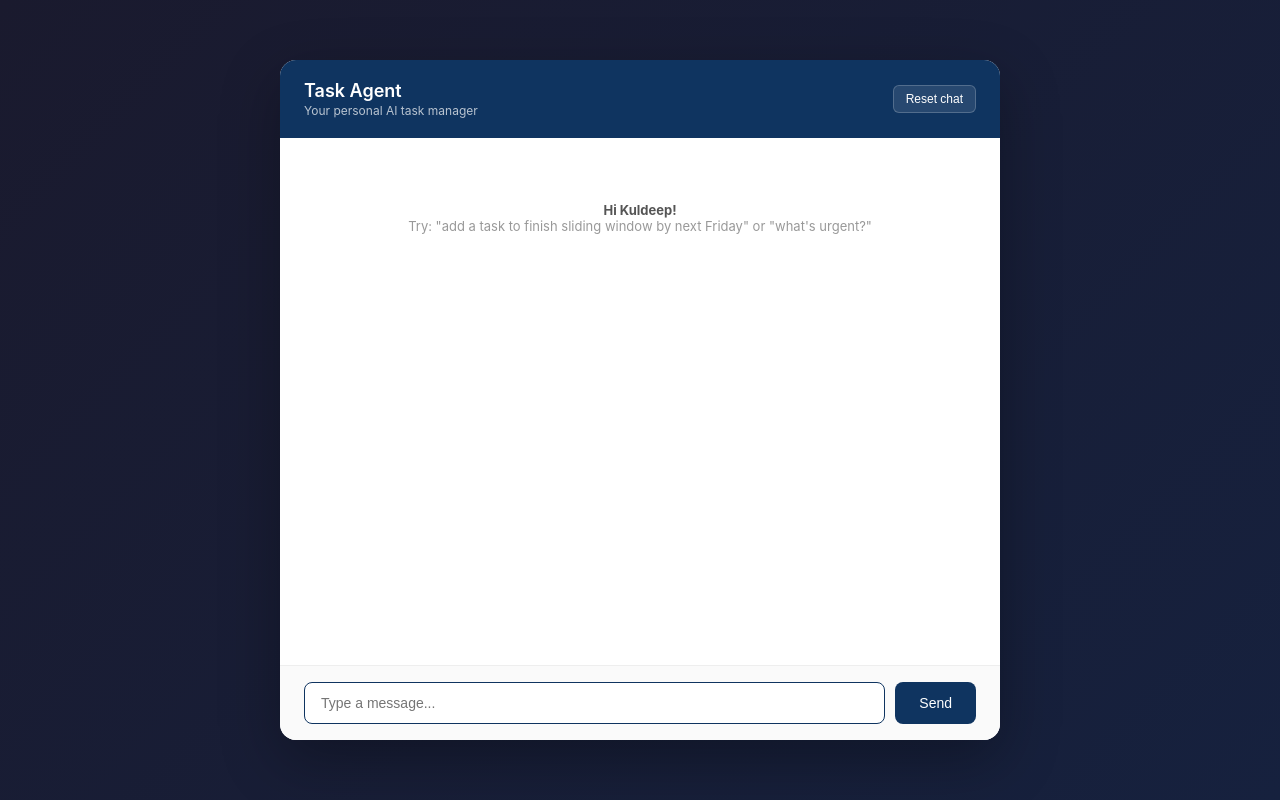
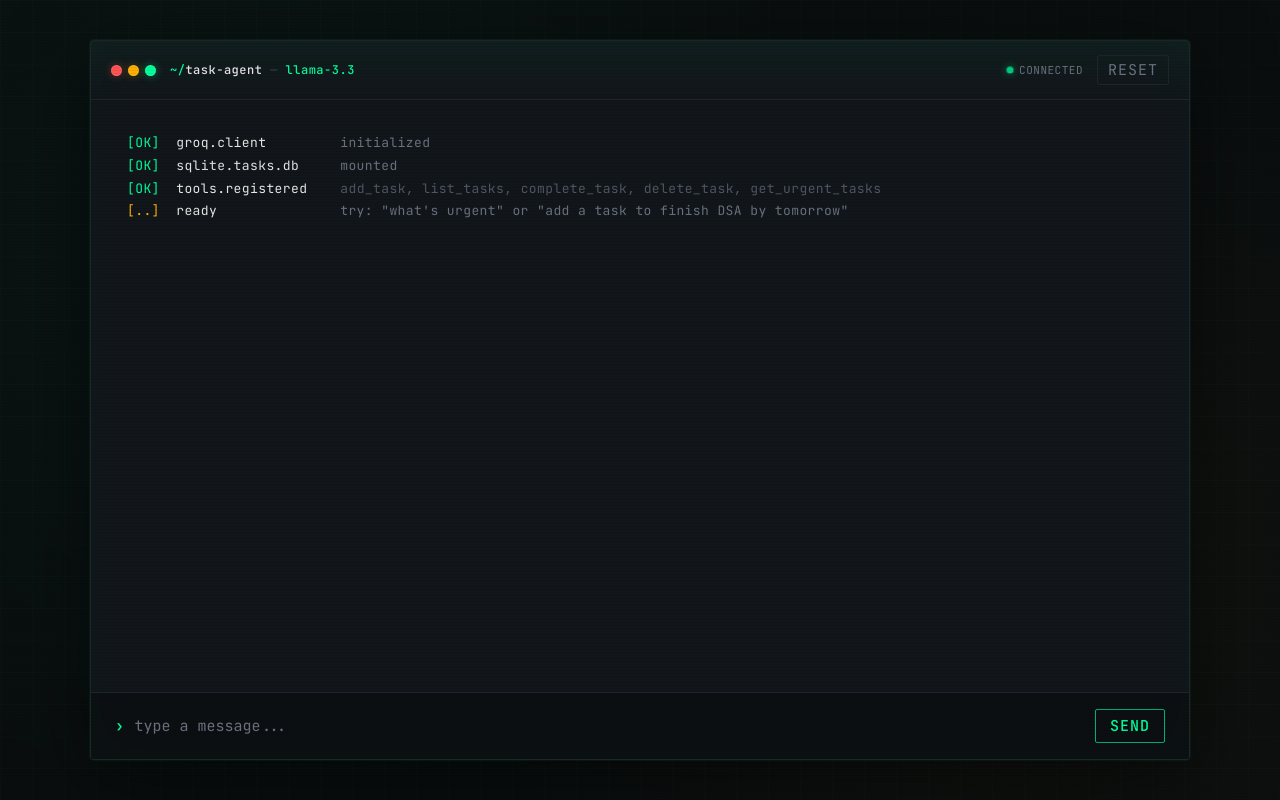
Before and after one commit to tkuldeep184/task-agent, a Flask app: page / in a window 1280 px wide. Run offline with Flask 3, Linux system fonts and the light colour scheme.

Commit message:
Redesign UI: terminal aesthetic with monospace and scanlines

```diff
--- a/templates/index.html
+++ b/templates/index.html
@@ -4,214 +4,304 @@
 <meta charset="UTF-8">
 <meta name="viewport" content="width=device-width, initial-scale=1.0">
 <title>Task Agent</title>
+<link rel="preconnect" href="https://fonts.googleapis.com">
+<link rel="preconnect" href="https://fonts.gstatic.com" crossorigin>
+<link href="https://fonts.googleapis.com/css2?family=JetBrains+Mono:wght@300;400;500;700&display=swap" rel="stylesheet">
 <style>
-        * {
-            margin: 0;
-            padding: 0;
-            box-sizing: border-box;
+* { margin: 0; padding: 0; box-sizing: border-box; }
+
+:root {
+  --bg: #0a0e0f;
+  --panel: #11161a;
+  --green: #00ff9c;
+  --green-dim: #00b378;
+  --amber: #ffaf00;
+  --red: #ff5252;
+  --text: #e6e6e6;
+  --dim: #6a7280;
+  --line: #1f2629;
 }
 
 body {
-            font-family: -apple-system, BlinkMacSystemFont, "Segoe UI", Roboto, sans-serif;
-            background: linear-gradient(135deg, #1a1a2e 0%, #16213e 100%);
+  font-family: 'JetBrains Mono', monospace;
+  background: var(--bg);
+  color: var(--text);
   min-height: 100vh;
   display: flex;
   align-items: center;
   justify-content: center;
-            padding: 20px;
-        }
-
-        .chat-container {
-            width: 100%;
-            max-width: 720px;
-            height: 85vh;
-            background: #fff;
-            border-radius: 16px;
-            box-shadow: 0 20px 60px rgba(0, 0, 0, 0.3);
-            display: flex;
-            flex-direction: column;
+  padding: 24px;
+  background-image:
+    radial-gradient(circle at 20% 30%, rgba(0,255,156,0.04) 0%, transparent 50%),
+    radial-gradient(circle at 80% 70%, rgba(255,175,0,0.03) 0%, transparent 50%);
+  position: relative;
   overflow: hidden;
 }
 
-        .chat-header {
-            background: #0f3460;
-            color: white;
-            padding: 20px 24px;
+body::before {
+  content: '';
+  position: fixed;
+  inset: 0;
+  background-image:
+    linear-gradient(rgba(0,255,156,0.02) 1px, transparent 1px),
+    linear-gradient(90deg, rgba(0,255,156,0.02) 1px, transparent 1px);
+  background-size: 32px 32px;
+  pointer-events: none;
+}
+
+.scanlines {
+  position: fixed;
+  inset: 0;
+  background: repeating-linear-gradient(
+    0deg,
+    rgba(0,0,0,0.15) 0px,
+    rgba(0,0,0,0.15) 1px,
+    transparent 1px,
+    transparent 3px
+  );
+  pointer-events: none;
+  z-index: 100;
+  opacity: 0.4;
+}
+
+.container {
+  width: 100%;
+  max-width: 1100px;
+  height: 90vh;
+  background: var(--panel);
+  border: 1px solid var(--line);
+  border-radius: 4px;
+  display: flex;
+  flex-direction: column;
+  box-shadow:
+    0 0 0 1px rgba(0,255,156,0.06),
+    0 20px 80px rgba(0,0,0,0.5),
+    inset 0 0 60px rgba(0,255,156,0.02);
+  position: relative;
+  z-index: 1;
+}
+
+.header {
+  padding: 14px 20px;
+  border-bottom: 1px solid var(--line);
   display: flex;
   justify-content: space-between;
   align-items: center;
+  background: linear-gradient(180deg, rgba(0,255,156,0.03), transparent);
 }
 
-        .chat-header h1 {
-            font-size: 18px;
-            font-weight: 600;
+.header-left { display: flex; gap: 14px; align-items: center; }
+
+.dots { display: flex; gap: 6px; }
+.dot { width: 11px; height: 11px; border-radius: 50%; border: 1px solid rgba(255,255,255,0.1); }
+.dot.r { background: var(--red); box-shadow: 0 0 8px rgba(255,82,82,0.4); }
+.dot.y { background: var(--amber); box-shadow: 0 0 8px rgba(255,175,0,0.3); }
+.dot.g { background: var(--green); box-shadow: 0 0 8px rgba(0,255,156,0.4); }
+
+.title-block {
+  font-size: 12px;
+  font-weight: 500;
+  letter-spacing: 0.5px;
+  color: var(--dim);
 }
+.title-block .accent { color: var(--green); }
+.title-block .path { color: var(--text); }
 
-        .chat-header .subtitle {
-            font-size: 12px;
-            opacity: 0.7;
-            margin-top: 2px;
+.status-bar {
+  display: flex;
+  gap: 14px;
+  font-size: 11px;
+  color: var(--dim);
+  letter-spacing: 0.5px;
+  align-items: center;
+}
+.status-bar .item { display: flex; gap: 6px; align-items: center; }
+.live {
+  width: 6px; height: 6px; border-radius: 50%;
+  background: var(--green);
+  animation: pulse 1.4s ease-in-out infinite;
+}
+@keyframes pulse {
+  0%, 100% { opacity: 0.4; transform: scale(1); }
+  50% { opacity: 1; transform: scale(1.3); box-shadow: 0 0 12px var(--green); }
 }
 
 .reset-btn {
-            background: rgba(255, 255, 255, 0.1);
-            color: white;
-            border: 1px solid rgba(255, 255, 255, 0.2);
-            padding: 6px 12px;
-            border-radius: 6px;
+  background: transparent;
+  color: var(--dim);
+  border: 1px solid var(--line);
+  padding: 4px 10px;
+  font-family: inherit;
+  font-size: 15px;
+  letter-spacing: 1px;
+  text-transform: uppercase;
   cursor: pointer;
-            font-size: 12px;
-            transition: background 0.2s;
+  transition: all 0.15s;
+  border-radius: 2px;
 }
-
 .reset-btn:hover {
-            background: rgba(255, 255, 255, 0.2);
+  color: var(--amber);
+  border-color: var(--amber);
 }
 
 .messages {
   flex: 1;
   overflow-y: auto;
-            padding: 24px;
+  padding: 32px 36px;
   display: flex;
   flex-direction: column;
-            gap: 12px;
+  gap: 18px;
+  font-size: 15px;
+  line-height: 1.75;
 }
 
-        .message {
-            max-width: 75%;
-            padding: 12px 16px;
-            border-radius: 12px;
-            font-size: 14px;
-            line-height: 1.5;
+.boot {
+  color: var(--dim);
+  font-size: 13px;
+  letter-spacing: 0.4px;
+  margin-bottom: 8px;
   white-space: pre-wrap;
-            word-wrap: break-word;
 }
+.boot .ok { color: var(--green); }
+.boot .warn { color: var(--amber); }
+.boot .label { color: var(--text); }
 
-        .message.user {
-            background: #0f3460;
-            color: white;
-            align-self: flex-end;
-            border-bottom-right-radius: 4px;
+.msg { display: flex; gap: 10px; align-items: flex-start; }
+.msg .prefix {
+  flex-shrink: 0;
+  font-weight: 700;
+  font-size: 12px;
+  letter-spacing: 0.5px;
+  padding-top: 1px;
 }
-
-        .message.agent {
-            background: #f1f3f5;
-            color: #222;
-            align-self: flex-start;
-            border-bottom-left-radius: 4px;
-        }
-
-        .message.error {
-            background: #ffe5e5;
-            color: #c00;
-            align-self: center;
-            font-size: 12px;
-        }
+.msg.user .prefix { color: var(--amber); }
+.msg.agent .prefix { color: var(--green); }
+.msg.system .prefix { color: var(--dim); }
+.msg.error .prefix { color: var(--red); }
+.msg .body { flex: 1; white-space: pre-wrap; word-wrap: break-word; }
+.msg.agent .body { color: var(--text); }
+.msg.system .body { color: var(--dim); font-style: italic; font-size: 12px; }
+.msg.error .body { color: var(--red); font-size: 12px; }
 
 .typing {
-            align-self: flex-start;
-            color: #999;
+  display: flex;
+  gap: 10px;
+  align-items: center;
+  color: var(--dim);
   font-size: 12px;
   font-style: italic;
-            padding: 8px 16px;
+  padding: 2px 0;
+}
+.typing .prefix { color: var(--green); font-weight: 700; font-style: normal; }
+.typing-dots { display: inline-flex; gap: 3px; }
+.typing-dots span {
+  width: 4px; height: 4px;
+  background: var(--green);
+  border-radius: 50%;
+  animation: typingPulse 1.2s ease-in-out infinite;
+}
+.typing-dots span:nth-child(2) { animation-delay: 0.15s; }
+.typing-dots span:nth-child(3) { animation-delay: 0.3s; }
+@keyframes typingPulse {
+  0%, 60%, 100% { opacity: 0.3; transform: scale(0.8); }
+  30% { opacity: 1; transform: scale(1); }
 }
 
 .input-area {
-            border-top: 1px solid #eee;
+  border-top: 1px solid var(--line);
   padding: 16px 24px;
   display: flex;
+  align-items: center;
   gap: 10px;
-            background: #fafafa;
+  background: rgba(0,0,0,0.3);
 }
 
-        .input-area input {
-            flex: 1;
-            padding: 12px 16px;
-            border: 1px solid #ddd;
-            border-radius: 8px;
-            font-size: 14px;
-            outline: none;
-            transition: border-color 0.2s;
+.prompt {
+  color: var(--green);
+  font-weight: 700;
+  font-size: 15px;
+  letter-spacing: 0.5px;
 }
 
-        .input-area input:focus {
-            border-color: #0f3460;
+input {
+  flex: 1;
+  background: transparent;
+  border: none;
+  color: var(--text);
+  font-family: inherit;
+  font-size: 15px;
+  outline: none;
+  caret-color: var(--green);
 }
+input::placeholder { color: var(--dim); }
 
-        .input-area button {
-            background: #0f3460;
-            color: white;
-            border: none;
-            padding: 12px 24px;
-            border-radius: 8px;
+button.send {
+  background: transparent;
+  color: var(--green);
+  border: 1px solid var(--green-dim);
+  padding: 6px 14px;
+  font-family: inherit;
+  font-size: 15px;
+  font-weight: 500;
+  letter-spacing: 1px;
+  text-transform: uppercase;
   cursor: pointer;
-            font-size: 14px;
-            font-weight: 500;
-            transition: background 0.2s;
+  transition: all 0.15s;
+  border-radius: 2px;
 }
-
-        .input-area button:hover:not(:disabled) {
-            background: #16213e;
+button.send:hover:not(:disabled) {
+  background: var(--green);
+  color: var(--bg);
+  box-shadow: 0 0 16px rgba(0,255,156,0.5);
 }
-
-        .input-area button:disabled {
-            opacity: 0.5;
+button.send:disabled {
+  opacity: 0.4;
   cursor: not-allowed;
 }
 
-        .welcome {
-            text-align: center;
-            color: #999;
-            margin-top: 40px;
-            font-size: 13px;
+.messages::-webkit-scrollbar { width: 6px; }
+.messages::-webkit-scrollbar-track { background: transparent; }
+.messages::-webkit-scrollbar-thumb { background: var(--line); border-radius: 3px; }
+.messages::-webkit-scrollbar-thumb:hover { background: var(--green-dim); }
+
+@keyframes fadeIn {
+  from { opacity: 0; transform: translateY(4px); }
+  to { opacity: 1; transform: translateY(0); }
 }
-
-        .welcome strong {
-            color: #555;
-        }
-
-        /* Scrollbar styling */
-        .messages::-webkit-scrollbar {
-            width: 8px;
-        }
-        .messages::-webkit-scrollbar-track {
-            background: transparent;
-        }
-        .messages::-webkit-scrollbar-thumb {
-            background: #ddd;
-            border-radius: 4px;
-        }
-        .messages::-webkit-scrollbar-thumb:hover {
-            background: #bbb;
-        }
+.msg, .boot { animation: fadeIn 0.3s ease-out; }
 </style>
 </head>
 <body>
-    <div class="chat-container">
-        <div class="chat-header">
-            <div>
-                <h1>Task Agent</h1>
-                <div class="subtitle">Your personal AI task manager</div>
+<div class="scanlines"></div>
+<div class="container">
+  <div class="header">
+    <div class="header-left">
+      <div class="dots"><span class="dot r"></span><span class="dot y"></span><span class="dot g"></span></div>
+      <div class="title-block"><span class="accent">~/</span><span class="path">task-agent</span> <span style="opacity:0.4">—</span> <span class="accent">llama-3.3</span></div>
     </div>
-            <button class="reset-btn" onclick="resetChat()">Reset chat</button>
+    <div class="status-bar">
+      <div class="item"><span class="live"></span>CONNECTED</div>
+      <button class="reset-btn" onclick="resetChat()">RESET</button>
+    </div>
   </div>
 
   <div class="messages" id="messages">
-            <div class="welcome">
-                <strong>Hi Kuldeep!</strong><br>
-                Try: "add a task to finish sliding window by next Friday" or "what's urgent?"
-            </div>
+    <div class="boot"><span class="ok">[OK]</span>  <span class="label">groq.client</span>         initialized
+<span class="ok">[OK]</span>  <span class="label">sqlite.tasks.db</span>     mounted
+<span class="ok">[OK]</span>  <span class="label">tools.registered</span>    <span style="opacity:0.7">add_task, list_tasks, complete_task, delete_task, get_urgent_tasks</span>
+<span class="warn">[..]</span>  <span class="label">ready</span>               try: "what's urgent" or "add a task to finish DSA by tomorrow"</div>
   </div>
 
   <div class="input-area">
+    <span class="prompt">›</span>
     <input
       type="text"
       id="userInput"
-                placeholder="Type a message..."
+      placeholder="type a message..."
       autofocus
-                onkeydown="if (event.key === 'Enter') sendMessage()"
-            >
-            <button id="sendBtn" onclick="sendMessage()">Send</button>
+      autocomplete="off"
+    />
+    <button class="send" id="sendBtn" onclick="sendMessage()">SEND</button>
   </div>
 </div>
 
@@ -220,20 +310,32 @@
 const userInput = document.getElementById('userInput');
 const sendBtn = document.getElementById('sendBtn');
 
+function escapeHtml(text) {
+  const div = document.createElement('div');
+  div.textContent = text;
+  return div.innerHTML;
+}
+
 function addMessage(text, type) {
   const msg = document.createElement('div');
-            msg.className = `message ${type}`;
-            msg.textContent = text;
+  msg.className = `msg ${type}`;
+
+  let prefix = '';
+  if (type === 'user') prefix = 'user@kuldeep ›';
+  else if (type === 'agent') prefix = 'agent ›';
+  else if (type === 'error') prefix = '[ERR]';
+  else prefix = '⚙';
+
+  msg.innerHTML = `<div class="prefix">${prefix}</div><div class="body">${escapeHtml(text)}</div>`;
   messagesDiv.appendChild(msg);
   messagesDiv.scrollTop = messagesDiv.scrollHeight;
-            return msg;
 }
 
 function addTyping() {
   const t = document.createElement('div');
   t.className = 'typing';
   t.id = 'typingIndicator';
-            t.textContent = 'Agent is thinking...';
+  t.innerHTML = `<div class="prefix">agent ›</div><div>thinking <span class="typing-dots"><span></span><span></span><span></span></span></div>`;
   messagesDiv.appendChild(t);
   messagesDiv.scrollTop = messagesDiv.scrollHeight;
 }
@@ -262,7 +364,7 @@
     removeTyping();
 
     if (data.error) {
-                    addMessage('Error: ' + data.error, 'error');
+      addMessage(data.error, 'error');
     } else {
       addMessage(data.response, 'agent');
     }
@@ -278,8 +380,14 @@
 async function resetChat() {
   if (!confirm('Clear the chat? (Your tasks will stay in the database.)')) return;
   await fetch('/reset', { method: 'POST' });
-            messagesDiv.innerHTML = '<div class="welcome"><strong>Chat reset.</strong><br>Your tasks are still saved.</div>';
+  messagesDiv.innerHTML = `<div class="boot"><span class="ok">[OK]</span>  <span class="label">session.reset</span>       chat cleared
+<span class="ok">[OK]</span>  <span class="label">tasks.db</span>            preserved
+<span class="warn">[..]</span>  <span class="label">ready</span>               awaiting input</div>`;
 }
+
+userInput.addEventListener('keydown', e => {
+  if (e.key === 'Enter') sendMessage();
+});
 </script>
 </body>
 </html>
```
Lines whose indentation alone changed are shown as unchanged.
